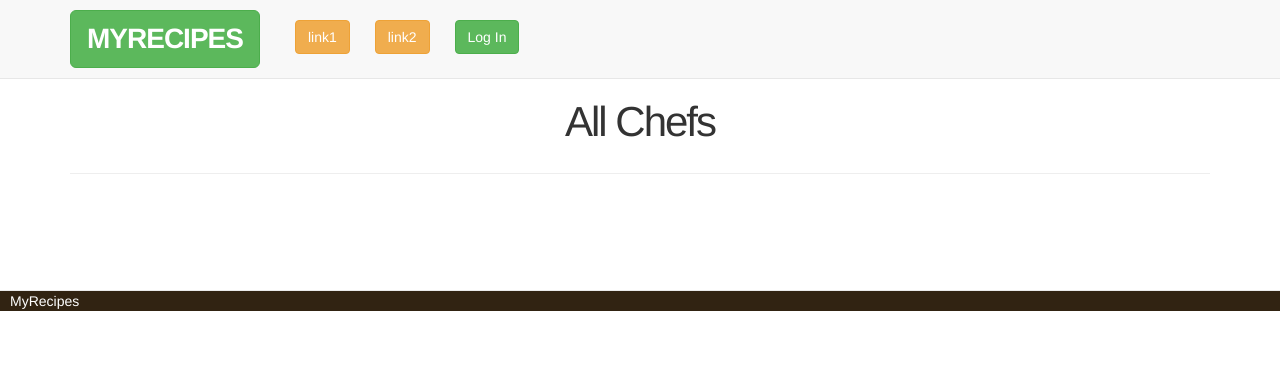
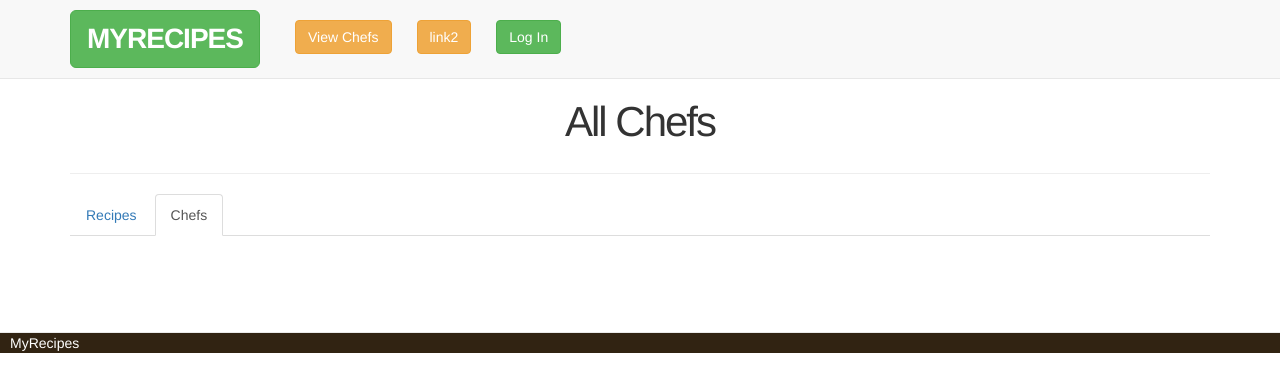
Before and after one commit to shahabali1989/recipesapp, a Rails app: page /chefs in a window 1280 px wide. Shown: the top 392 px of the page. Run offline with Rails 7, Linux system fonts and the light colour scheme; data that the repository does not hold is empty; style sheets or scripts are compiled from the project's sources; some libraries are stand-ins or nearby versions.

Commit message:
added tabs

```diff
--- a/app/views/chefs/index.html.erb
+++ b/app/views/chefs/index.html.erb
@@ -1,4 +1,13 @@
 <%= render 'shared/page_title', title: "All Chefs" %>
+
+<ul class="nav nav-tabs">
+	<li>
+		<%= link_to "Recipes", recipes_path %>
+	</li>
+	<li class="active">
+		<%= link_to "Chefs", chefs_path %>
+	</li>
+</ul>
 
 
 <div class="row">
@@ -20,7 +29,8 @@
 			<h5>Chef name: <%= chef.chefname %><h5>
 			</p>
 		</section>
-	<% end %>
+
 </div>
+<% end %>
 </div>
 	</div>
--- a/app/views/layouts/_navigation.html.erb
+++ b/app/views/layouts/_navigation.html.erb
@@ -2,7 +2,7 @@
 		<div class="container">
 			<%= link_to 'myRecipes', root_path, class: "btn btn-lg btn-success", id: "logo" %>
 			<div class="nav_item">
-				<%= link_to 'link1', "", class: "btn btn-default btn-warning" %>
+				<%= link_to 'View Chefs', chefs_path, class: "btn btn-default btn-warning" %>
 			</div>
 			<div class="nav_item">
 				<%= link_to 'link2', "", class: "btn btn-default btn-warning" %>
```
Also changed, not shown: app/views/recipes/index.html.erb (+9 -0 lines).
